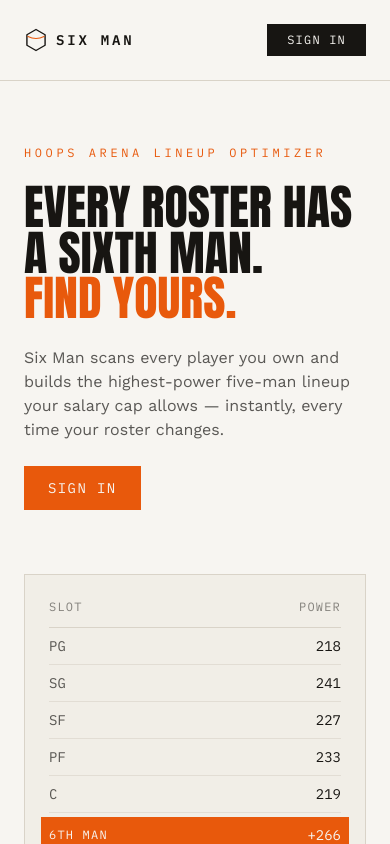
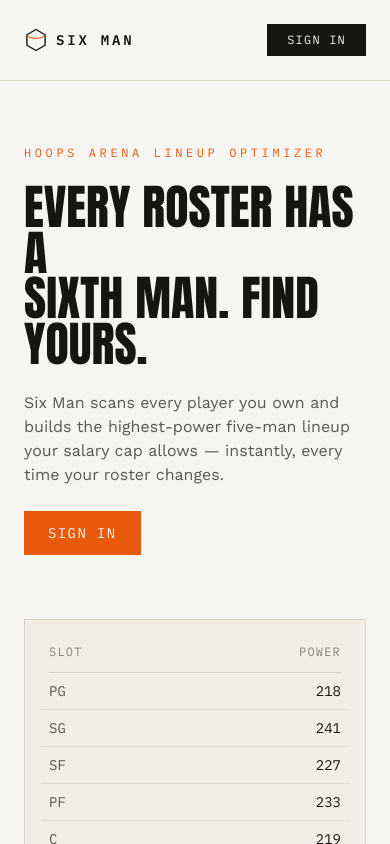
Before and after one commit to MatuuPete/HoopsLC, a React (Vite) app: page / in a window 390 px wide. Shown: the top 844 px of the page. Built offline with nearby package versions, Linux system fonts and the light colour scheme; no server answers.

Commit message:
feat: add page-load motion and hover interactions to the home page

```diff
--- a/src/pages/HomePage.tsx
+++ b/src/pages/HomePage.tsx
@@ -11,6 +11,28 @@
 
 const SIXTH_MAN_POWER = 266
 const TOTAL_POWER = STARTERS.reduce((sum, s) => sum + s.power, 0) + SIXTH_MAN_POWER
+
+const HEADLINE_LINES = ['Every roster has a', 'sixth man. Find yours.']
+
+/** Splits a line into per-letter spans so each character can react to hover on its own. */
+function InteractiveLine({ text }: { text: string }) {
+  return (
+    <>
+      {text.split(' ').map((word, wordIndex) => (
+        <span key={wordIndex} className="inline-block whitespace-nowrap mr-[0.25em]">
+          {word.split('').map((char, charIndex) => (
+            <span
+              key={charIndex}
+              className="inline-block transition-transform duration-150 ease-out hover:-translate-y-2 hover:text-rim"
+            >
+              {char}
+            </span>
+          ))}
+        </span>
+      ))}
+    </>
+  )
+}
 
 export function HomePage() {
   return (
@@ -30,29 +52,31 @@
 
       <main className="px-6 md:px-12 py-16 md:py-24 grid md:grid-cols-2 gap-16 items-center max-w-6xl mx-auto">
         <div className="flex flex-col gap-6">
-          <span className="font-mono text-xs uppercase tracking-[0.3em] text-rim">
+          <span className="font-mono text-xs uppercase tracking-[0.3em] text-rim motion-safe:opacity-0 motion-safe:animate-fade-up">
             Hoops Arena Lineup Optimizer
           </span>
-          <h1 className="font-display text-5xl md:text-6xl leading-[0.95] uppercase">
-            Every roster has a sixth man.
-            <br />
-            <span className="text-rim">Find yours.</span>
+          <h1 className="font-display text-5xl md:text-6xl leading-[0.95] uppercase motion-safe:opacity-0 motion-safe:animate-fade-up [animation-delay:120ms]">
+            {HEADLINE_LINES.map((line, i) => (
+              <div key={i}>
+                <InteractiveLine text={line} />
+              </div>
+            ))}
           </h1>
-          <p className="text-base md:text-lg text-ink/70 max-w-md">
+          <p className="text-base md:text-lg text-ink/70 max-w-md motion-safe:opacity-0 motion-safe:animate-fade-up [animation-delay:260ms]">
             Six Man scans every player you own and builds the highest-power five-man lineup your
             salary cap allows — instantly, every time your roster changes.
           </p>
-          <div>
+          <div className="motion-safe:opacity-0 motion-safe:animate-fade-up [animation-delay:380ms]">
             <Link
               to="/login"
-              className="inline-block bg-rim text-paper px-6 py-3 text-sm font-mono uppercase tracking-widest"
+              className="inline-block bg-rim text-paper px-6 py-3 text-sm font-mono uppercase tracking-widest transition-transform duration-150 hover:-translate-y-0.5"
             >
               Sign In
             </Link>
           </div>
         </div>
 
-        <div className="border border-chalk bg-court/60 p-6 md:p-8 font-mono text-sm">
+        <div className="border border-chalk bg-court/60 p-6 md:p-8 font-mono text-sm motion-safe:opacity-0 motion-safe:animate-fade-up [animation-delay:220ms] transition-shadow duration-300 hover:shadow-[0_0_0_1px_theme(colors.ink),0_12px_32px_-16px_rgba(23,21,18,0.35)]">
           <div className="flex justify-between text-xs uppercase tracking-widest text-ink/50 pb-3 border-b border-chalk">
             <span>Slot</span>
             <span>Power</span>
@@ -60,13 +84,13 @@
           {STARTERS.map((slot) => (
             <div
               key={slot.position}
-              className="flex justify-between py-2 border-b border-chalk/60"
+              className="flex justify-between py-2 px-2 -mx-2 border-b border-chalk/60 transition-colors duration-150 hover:bg-ink hover:text-paper"
             >
               <span className="text-ink/70">{slot.position}</span>
               <span>{slot.power}</span>
             </div>
           ))}
-          <div className="flex justify-between items-center py-2 mt-1 px-2 -mx-2 bg-rim text-paper">
+          <div className="flex justify-between items-center py-2 mt-1 px-2 -mx-2 bg-rim text-paper transition-transform duration-150 hover:scale-[1.02]">
             <span className="uppercase tracking-widest text-xs">6th Man</span>
             <span>+{SIXTH_MAN_POWER}</span>
           </div>
--- a/tailwind.config.ts
+++ b/tailwind.config.ts
@@ -31,6 +31,15 @@
         display: ['Anton', 'sans-serif'],
         body: ['"Work Sans"', 'sans-serif'],
       },
+      keyframes: {
+        'fade-up': {
+          '0%': { opacity: '0', transform: 'translateY(14px)' },
+          '100%': { opacity: '1', transform: 'translateY(0)' },
+        },
+      },
+      animation: {
+        'fade-up': 'fade-up 0.7s cubic-bezier(0.16, 1, 0.3, 1) both',
+      },
     },
   },
   plugins: [],
```
